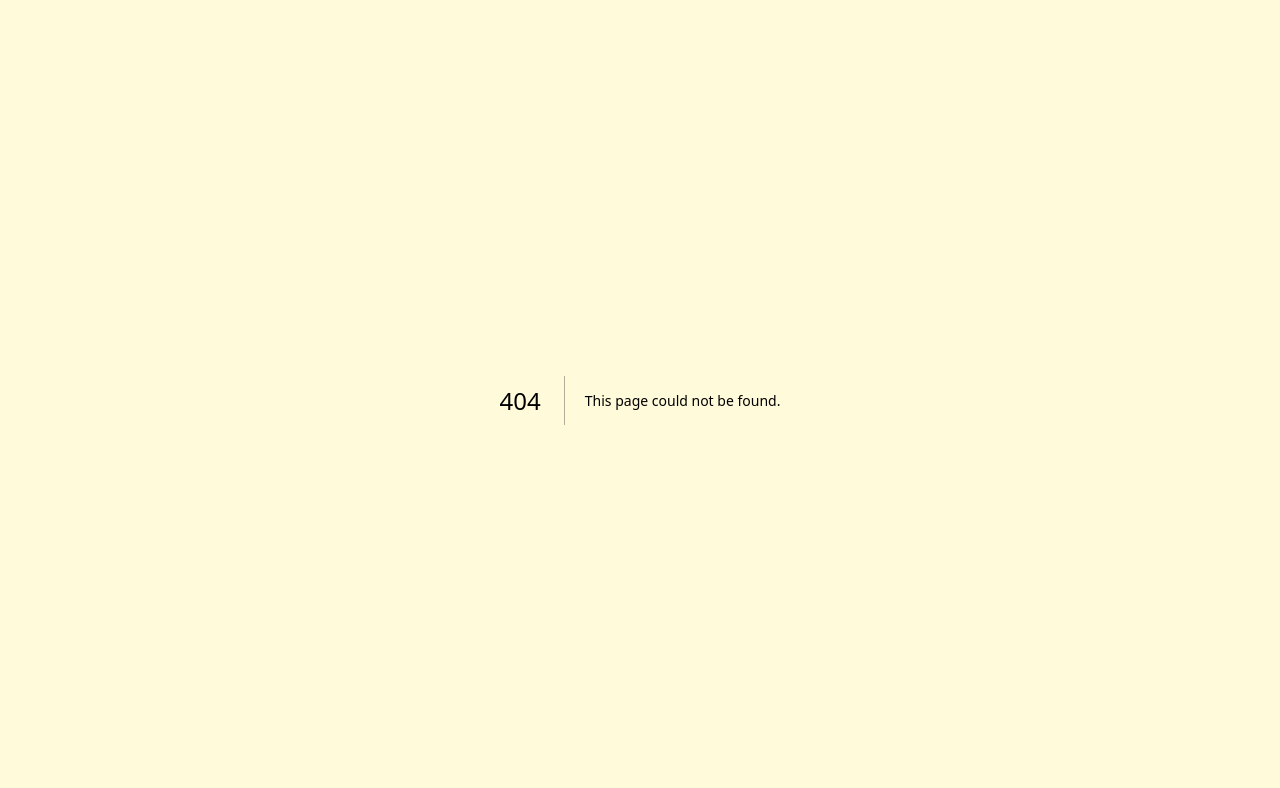
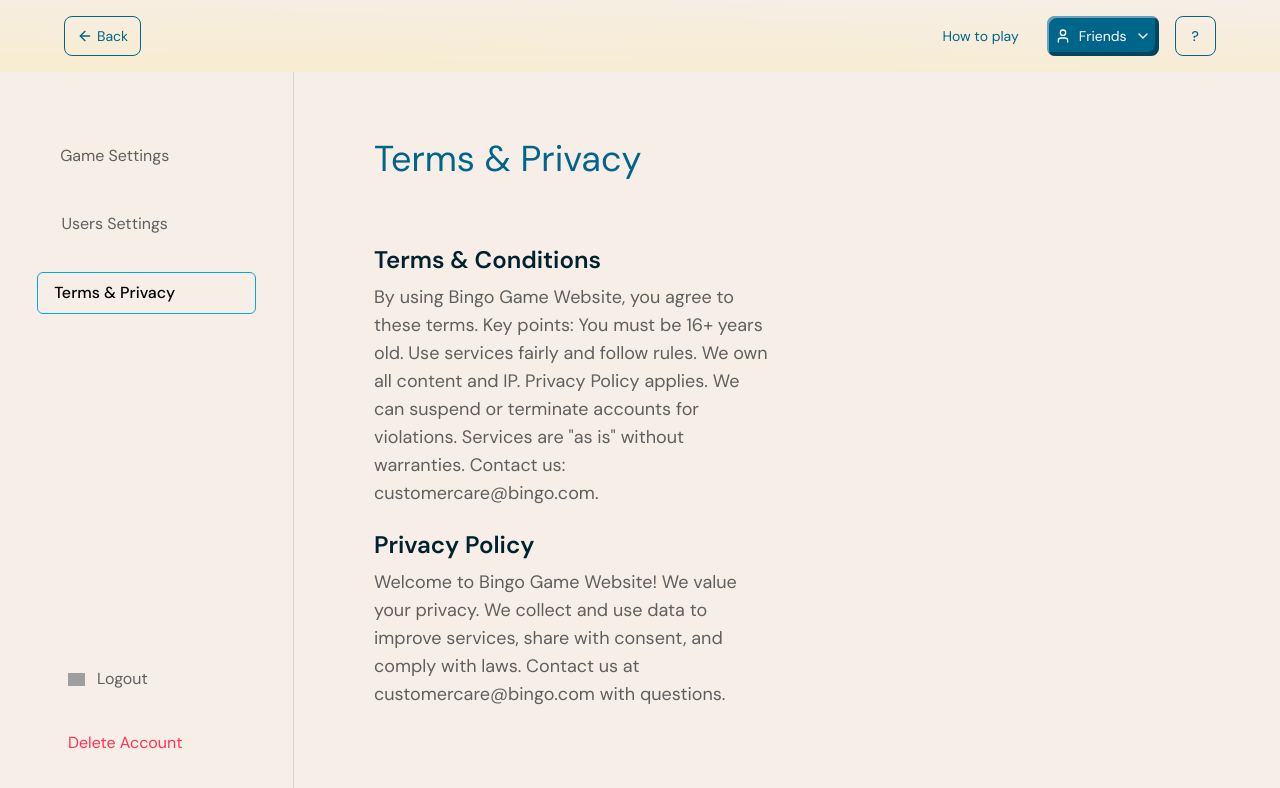
Before and after one commit to msgloriaedwin/STARLIGHT-TESTERS, a Next.js app: page /terms-and-privacy in a window 1280 px wide. Before the commit this address had no page. Shown: the top 788 px of the page. Built offline with nearby package versions, Linux system fonts and the light colour scheme; grey boxes are pictures that could not be loaded.

Commit message:
feat: developed the terms and privacy page

```diff
--- a/app/(game-settings)/layout.tsx
+++ b/app/(game-settings)/layout.tsx
@@ -12,7 +12,7 @@ export default function SettingsLayout({
   return (
     <main className='bg-primary'>
        <SettingsHeader />
-       <div className="md:flex gap-3 bg-primary min-h-screen !bg-[#F7EEE7]">
+       <div className="md:flex gap-3 bg-secondary-cream min-h-screen">
 
        <SidebarComp />
          <div className="w-full md:w-3/4 md:!ml-[350px] pt-20">
--- /dev/null
+++ b/app/(game-settings)/terms-and-privacy/page.tsx
@@ -0,0 +1,42 @@
+import { DM_Sans } from "next/font/google"
+
+const dm_sans = DM_Sans({
+	subsets: ["latin"],
+})
+
+
+const TermsAndService = () => {
+	return (
+		<div
+			className={`${dm_sans.className} relative top-[-4rem]  md:top-8 flex flex-col gap-16 font-["dm_sans"] p-6`}>
+			<h1 className="text-primary-700 text-[2.25rem] leading-[2.875rem] inline-block">
+				Terms & Privacy
+			</h1>
+			<div className="max-w-[25rem] w-full flex flex-col gap-6 ">
+				<div className="flex flex-col gap-2">
+					<h2 className="text-primary-900 font-semibold leading-[120%] text-2xl">
+						Terms & Conditions
+					</h2>
+					<p className="md:text-lg text-base text-neutral-700 leading-[1.875rem] ">
+						By using Bingo Game Website, you agree to these terms. Key points:
+						You must be 16+ years old. Use services fairly and follow rules. We
+						own all content and IP. Privacy Policy applies. We can suspend or
+						terminate accounts for violations. Services are &quot;as is&quot;
+						without warranties. Contact us: customercare@bingo.com.
+					</p>
+				</div>
+				<div className="flex flex-col gap-2">
+					<h2 className="text-primary-900 font-semibold leading-[120%] text-2xl">
+						Privacy Policy
+					</h2>
+					<p className="md:text-lg text-base text-neutral-700 leading-[1.875rem]">
+						Welcome to Bingo Game Website! We value your privacy. We collect and
+						use data to improve services, share with consent, and comply with
+						laws. Contact us at customercare@bingo.com with questions.
+					</p>
+				</div>
+			</div>
+		</div>
+	)
+}
+export default TermsAndService
--- a/app/components/settings/sidebar.tsx
+++ b/app/components/settings/sidebar.tsx
@@ -11,7 +11,7 @@ export function SidebarComp() {
   const links = [
     { href: "/game-settings", label: "Game Settings" },
     { href: "/user-settings", label: "Users Settings" },
-    { href: "/settings/account", label: "Terms & Privacy" },
+    { href: "/terms-and-privacy", label: "Terms & Privacy" },
   ];
 
 
@@ -26,7 +26,6 @@ export function SidebarComp() {
     <>
        {/* MOBILE SIDEBAR */}
      <aside className="block md:hidden">
-
         <Sheet >
           <header className="flex w-full bg-white items-center justify-between px-5 py-3">
              <div className='flex rounded-md text-[#9F9F9F] border border-[#9F9F9F] items-center gap-x-1 py-2 px-3'> <ArrowLeft size={16} /> Back</div>
```
